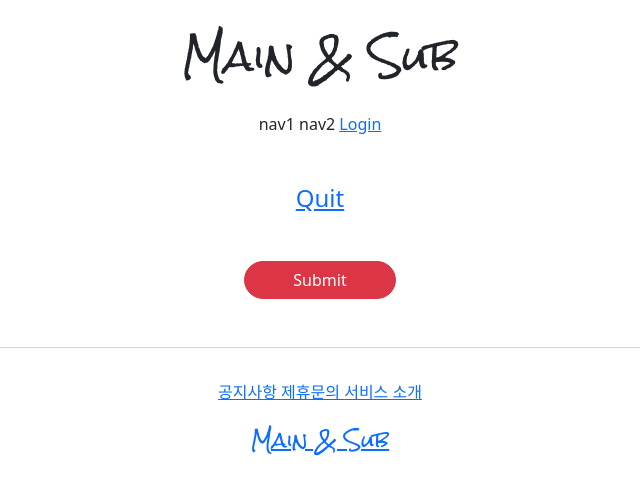
After one commit to xxoellie/selfdjango, a Django app: page /accounts/delete/1 in a window 1280 px wide. The commit adds this page. Shown: the top 495 px of the page, without its empty margins (320-960 px from the left). Run offline with Django 3.2, Linux system fonts and the light colour scheme; tables that the repository leaves empty hold one stand-in row (values such as "Sample post"); parts of the project's set-up code (start-up, migrations or seed data) failed here and were passed over; some libraries are stand-ins or nearby versions.

Commit message:
8/7 django self study commit 4

```diff
--- /dev/null
+++ b/accountapp/templates/accountapp/delete.html
@@ -0,0 +1,24 @@
+{% extends 'base.html' %}
+
+{%  block content %}
+
+<div class="text-center mw-500 m-auto">
+    <div class="m-5">
+        <h4>Quit</h4>
+    </div>
+
+    <div>
+        <form action="{%  url 'accountapp:delete' pk=target_user.pk %}" method="post">
+            {%  csrf_token %}
+            <div class="m-5">
+                <input type="submit"
+                       class="btn btn-danger rounded-pill px-5">
+            </div>
+        </form>
+    </div>
+
+</div>
+
+
+
+{%  endblock %}
--- a/accountapp/templates/accountapp/detail.html
+++ b/accountapp/templates/accountapp/detail.html
@@ -18,6 +18,11 @@
                     Change info
                 </p>
             </a>
+            <a href="{% url 'accountapp:delete' pk=user.pk %}">
+                <p>
+                    Quit
+                </p>
+            </a>
             {% endif %}
         </div>
     </div>
--- a/accountapp/urls.py
+++ b/accountapp/urls.py
@@ -1,7 +1,7 @@
 from django.contrib.auth.views import LoginView, LogoutView
 from django.urls import path
 
-from accountapp.views import hello_world, AccountCreateView, AccountDetailView, AccountUpdateView
+from accountapp.views import hello_world, AccountCreateView, AccountDetailView, AccountUpdateView, AccountDeleteView
 
 app_name = "accountapp"
 
@@ -16,4 +16,5 @@ urlpatterns = [
     path('create/', AccountCreateView.as_view(), name='create'),
     path('detail/<int:pk>', AccountDetailView.as_view(), name='detail'),
     path('update/<int:pk>', AccountUpdateView.as_view(), name='update'),
+    path('delete/<int:pk>', AccountDeleteView.as_view(), name='delete')
 ]
--- a/accountapp/views.py
+++ b/accountapp/views.py
@@ -5,7 +5,7 @@ from django.shortcuts import render
 
 # Create your views here.
 from django.urls import reverse, reverse_lazy
-from django.views.generic import CreateView, DetailView, UpdateView
+from django.views.generic import CreateView, DetailView, UpdateView, DeleteView
 
 from accountapp.forms import AccountCreationForm
 from accountapp.models import HelloWorld
@@ -45,3 +45,9 @@ class AccountUpdateView(UpdateView) :
     context_object_name = "target_user"
     success_url = reverse_lazy('accountapp:hello_world')
     template_name = 'accountapp/update.html'
+
+class AccountDeleteView(DeleteView) :
+    model = User
+    context_object_name = 'target_user'
+    success_url = reverse_lazy('accountapp:login')
+    template_name = 'accountapp/delete.html'
--- a/templates/header.html
+++ b/templates/header.html
@@ -14,6 +14,9 @@
         <a href="{% url 'accountapp:login' %}?next={{ request.path }}">
             <span>Login</span>
         </a>
+        <a href="{% url 'accountapp:create' %}>
+            <span>Sign Up</span>
+        </a>
 
         {% else %}
         <a href="{% url 'accountapp:detail' pk=user.pk %}">
```
